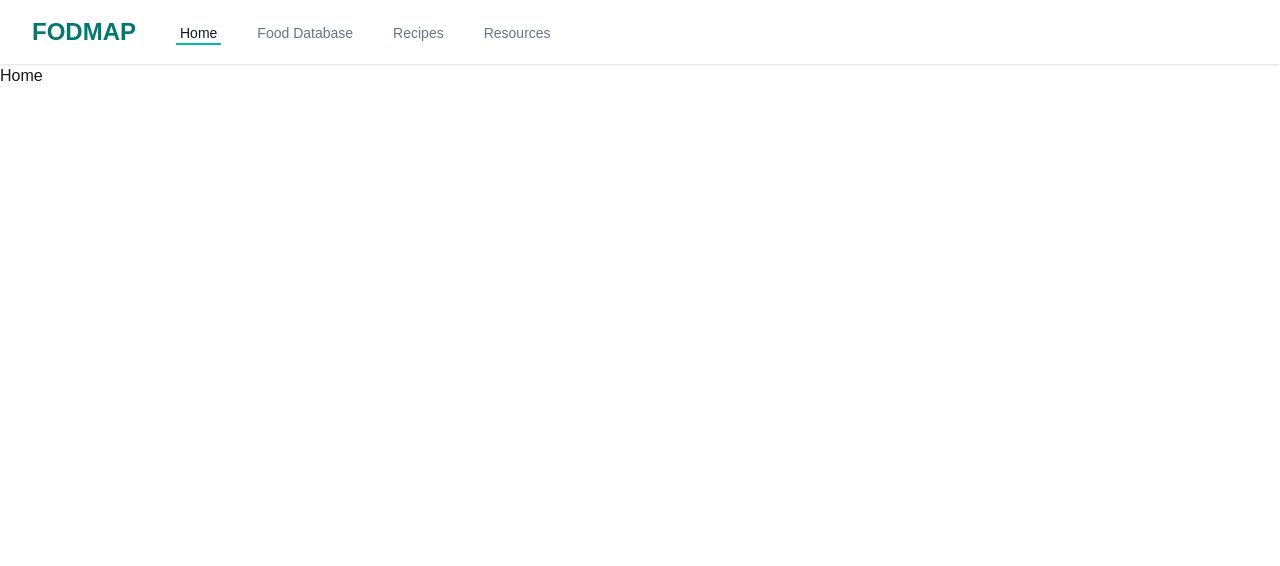
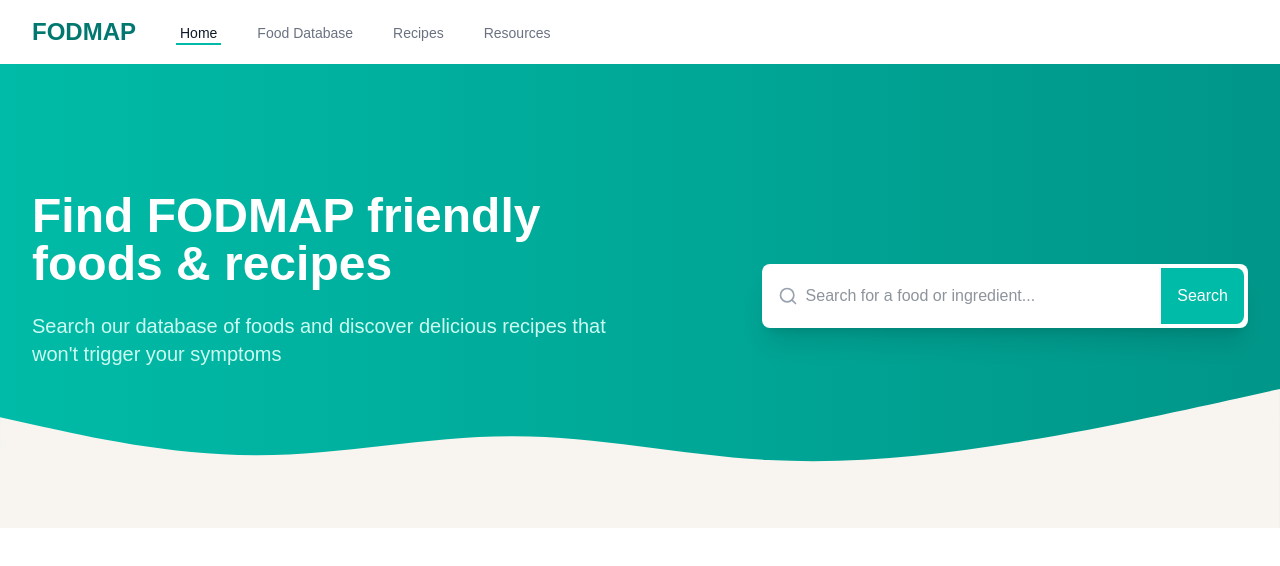
Before and after one commit to zarhaselene/fodmap-recipe, a Next.js app: page / in a window 1280 px wide. Shown: the top 566 px of the page. Built offline with nearby package versions, Linux system fonts and the light colour scheme.

Commit message:
Add Hero component

```diff
--- /dev/null
+++ b/src/app/components/Hero.jsx
@@ -0,0 +1,65 @@
+import React from "react";
+import { Search } from "lucide-react";
+
+const Hero = ({ title, description, searchPlaceholder }) => {
+  return (
+    <div className="relative bg-gradient-to-r from-teal-500 to-teal-600">
+      <div className="max-w-7xl mx-auto px-4 sm:px-6 lg:px-8 py-24 md:py-32">
+        <div className="md:flex md:items-center md:justify-between">
+          <div className="md:w-1/2 text-center md:text-left">
+            <h1 className="text-3xl md:text-4xl lg:text-5xl font-extrabold text-white mb-6">
+              {title}
+            </h1>
+            <p className="text-teal-100 text-lg md:text-xl mb-8">
+              {description}
+            </p>
+          </div>
+
+          {/* Search bar */}
+          <div className="md:w-2/5 bg-white rounded-lg shadow-xl p-1">
+            <form role="search" aria-labelledby="search-bar">
+              <div className="relative">
+                <div className="absolute inset-y-0 left-0 pl-3 flex items-center pointer-events-none">
+                  <Search className="h-5 w-5 text-gray-400" />
+                </div>
+                <input
+                  type="text"
+                  id="search-bar"
+                  aria-label="Search input"
+                  className="block w-full pl-10 pr-3 py-4 text-gray-800 border-transparent rounded-lg focus:outline-none focus:ring-2 focus:ring-teal-500 focus:border-transparent text-base"
+                  placeholder={searchPlaceholder}
+                  aria-placeholder={searchPlaceholder}
+                />
+                <button
+                  type="submit"
+                  aria-label="Submit search"
+                  className="absolute inset-y-0 right-0 flex items-center px-4 text-white bg-teal-500 hover:bg-teal-600 rounded-r-lg"
+                >
+                  Search
+                </button>
+              </div>
+            </form>
+          </div>
+        </div>
+      </div>
+
+      {/* Wave shape divider */}
+      <div className="absolute bottom-0 left-0 right-0">
+        <svg
+          xmlns="http://www.w3.org/2000/svg"
+          viewBox="0 0 1440 220"
+          className="w-full h-auto"
+          aria-hidden="true"
+        >
+          <path
+            fill="#F8F5F0"
+            fillOpacity="1"
+            d="M0,96L48,106.7C96,117,192,139,288,138.7C384,139,480,117,576,117.3C672,117,768,139,864,144C960,149,1056,139,1152,122.7C1248,107,1344,85,1392,74.7L1440,64L1440,320L1392,320C1344,320,1248,320,1152,320C1056,320,960,320,864,320C768,320,672,320,576,320C480,320,384,320,288,320C192,320,96,320,48,320L0,320Z"
+          ></path>
+        </svg>
+      </div>
+    </div>
+  );
+};
+
+export default Hero;
--- a/src/app/page.js
+++ /dev/null
@@ -1,7 +0,0 @@
-export default function Home() {
-  return (
-    <div>
-      <h1>Home</h1>
-    </div>
-  );
-}
--- /dev/null
+++ b/src/app/page.jsx
@@ -0,0 +1,15 @@
+import Hero from "./components/Hero";
+
+export default function Home() {
+  return (
+    <div>
+      <Hero
+        title={"Find FODMAP friendly foods & recipes"}
+        description={
+          "Search our database of foods and discover delicious recipes that won't trigger your symptoms"
+        }
+        searchPlaceholder={"Search for a food or ingredient..."}
+      />
+    </div>
+  );
+}
```
